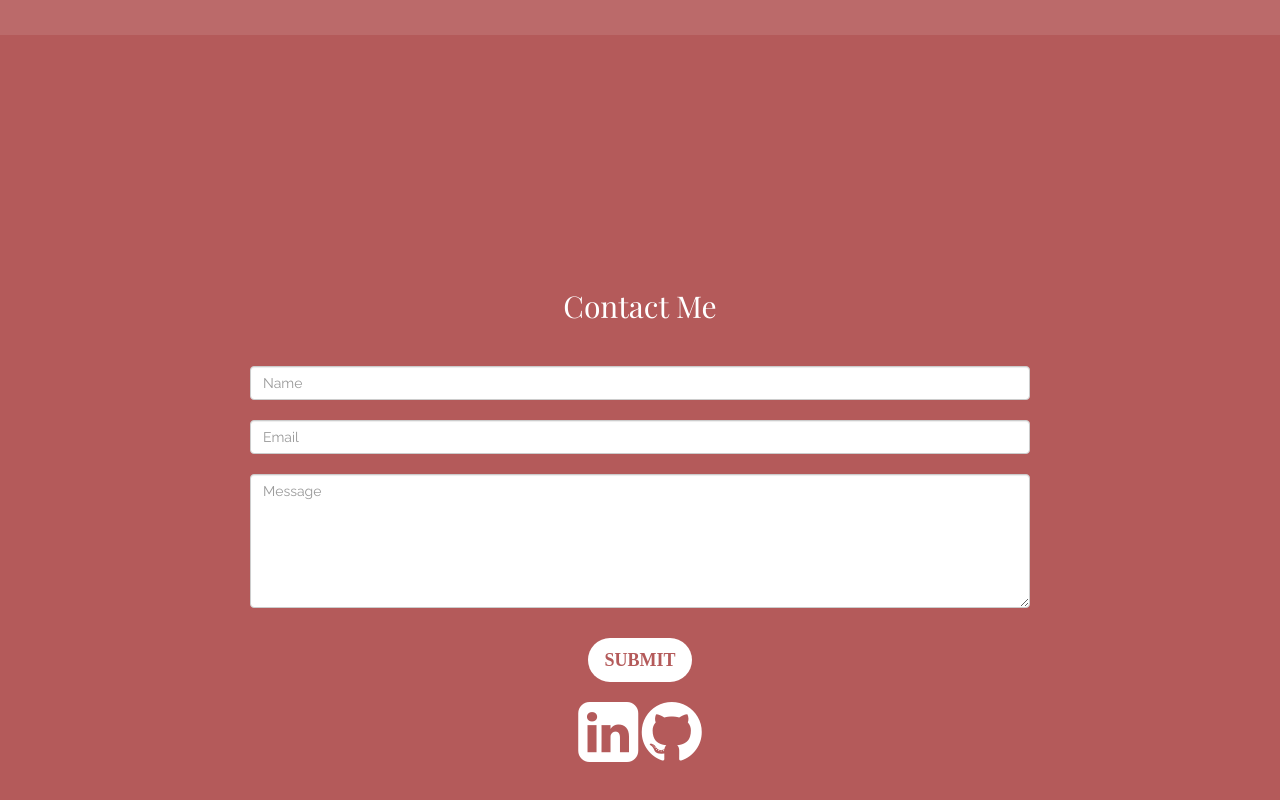
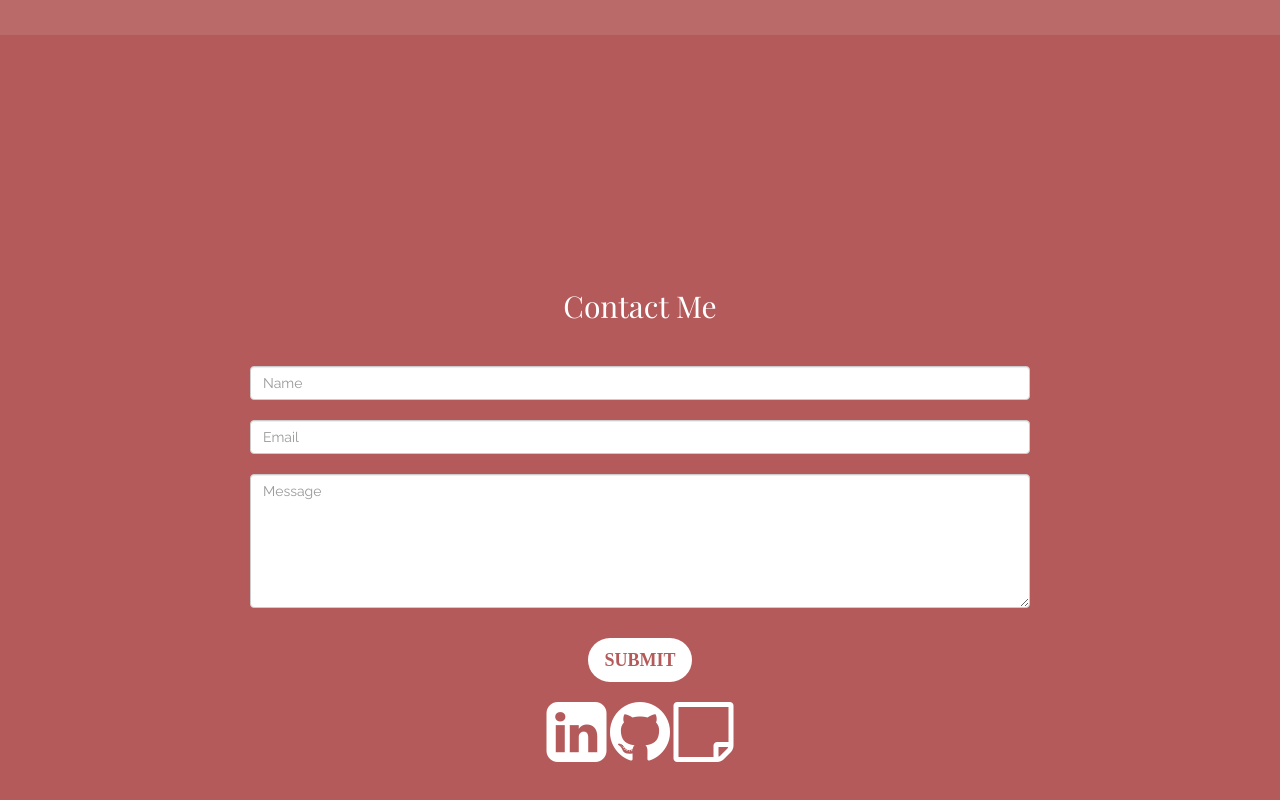
Before and after one commit to linzxe/linzxe.github.io, a website: page index.html in a window 1280 px wide. Shown: the part 2198-2998 px from the top of the page. Drawn offline with nearby package versions, Linux system fonts and the light colour scheme.

Commit message:
added resume

```diff
--- a/index.html
+++ b/index.html
@@ -254,6 +254,8 @@ utilizing my development and design skills to enhance the presence and brand pow
                                 <br />
                                 <a href="https://www.linkedin.com/in/lindsay-mergy-ba207a135"> <i class="fa fa-linkedin-square fa-5x" style="color:white"></i></a>
                         <a href="https://github.com/linzxe?tab=repositories"><i class="fa fa-github fa-5x" style="color: white"></i></a>
+                        <a href="./resume.pdf" ><i class="fa fa-sticky-note-o fa-5x" style="color:white" aria-hidden="true"></i>
+</a>
                             </div>
                             </section>
 </div>
```
Also changed, not shown: 1 other file.
